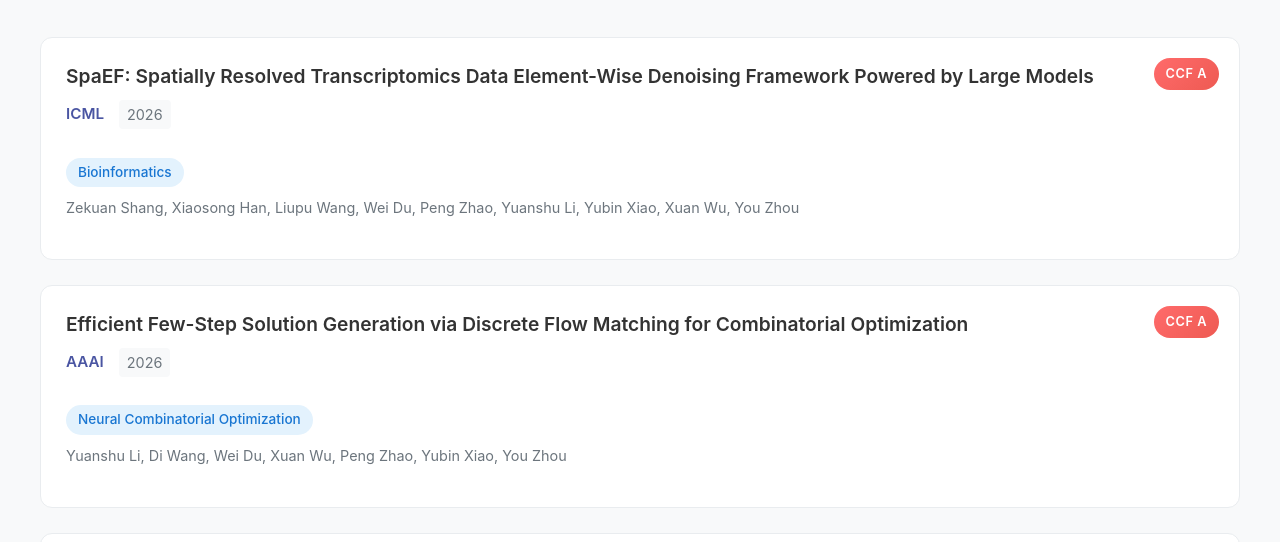
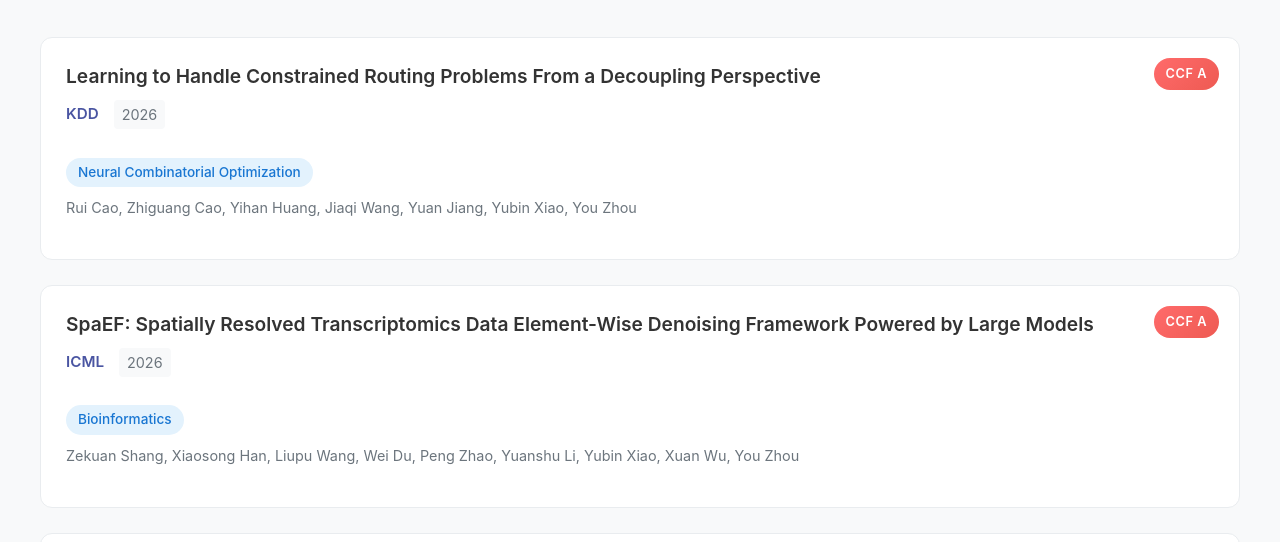
Before and after one commit to jlu-neo-lab/jlu-neo-lab.github.io, a website: page pages/research.html in a window 1280 px wide. Shown: the part 237-779 px from the top of the page. Drawn offline with Linux system fonts and the light colour scheme.

Commit message:
Update research.html

```diff
--- a/pages/research.html
+++ b/pages/research.html
@@ -36,6 +36,25 @@
         <section style="margin-top: 60px;">
             <h2 class="section-title">Publications</h2>
             <div class="publications-grid">
+
+
+
+
+                <!-- 论文卡片 -->
+                <div class="publication-card clickable-research" data-research="spaef">
+                    <div class="publication-header">
+                        <h3 class="publication-title">Learning to Handle Constrained Routing Problems From a Decoupling Perspective</h3>
+                        <div class="publication-venue">
+                            <span class="venue-name">KDD</span>
+                            <span class="publication-date">2026</span>
+                        </div>
+                    </div>
+                    <div class="publication-content">
+                        <p class="research-area"> Neural Combinatorial Optimization </p>
+                        <p class="authors"> Rui Cao, Zhiguang Cao, Yihan Huang, Jiaqi Wang, Yuan Jiang, Yubin Xiao, You Zhou  </p>
+                    </div>
+                    <div class="publication-badge ccf-a">CCF A</div>
+                </div>
 
 
                 <!-- 论文卡片 -->
```
